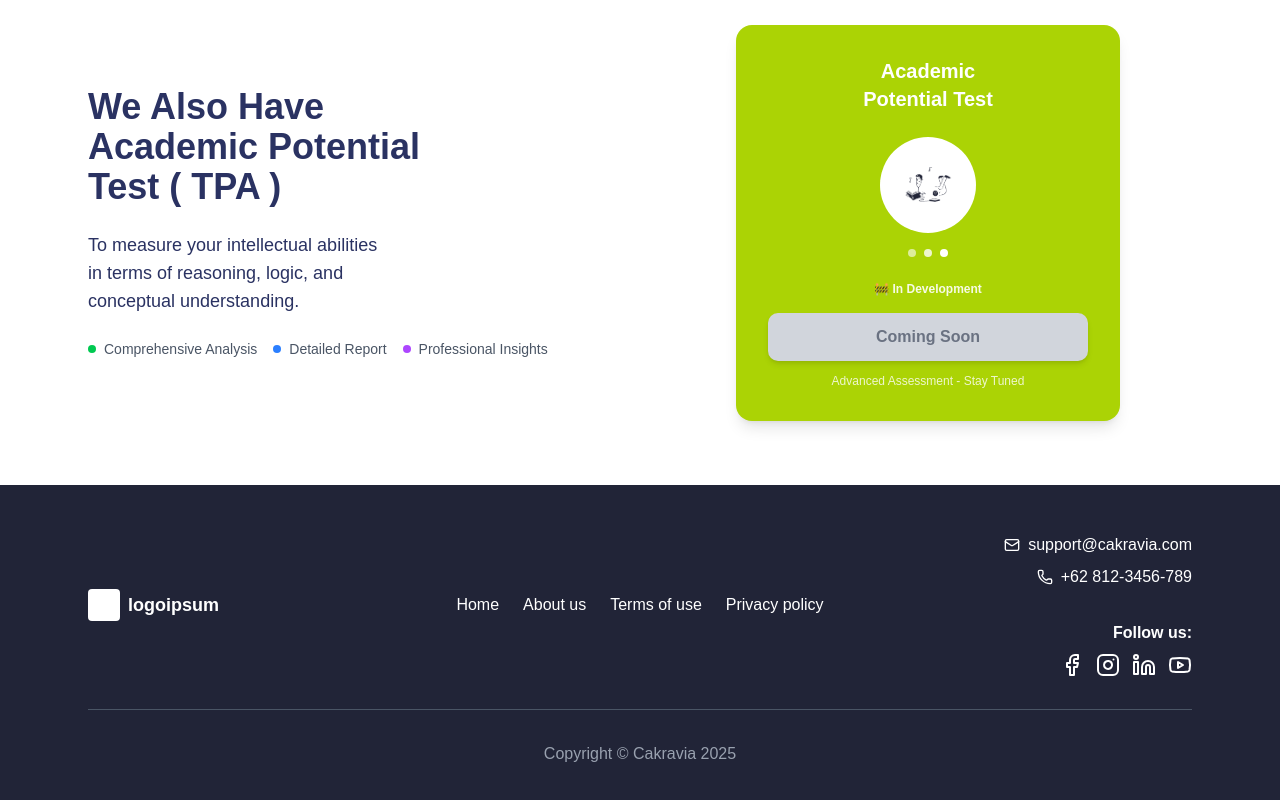
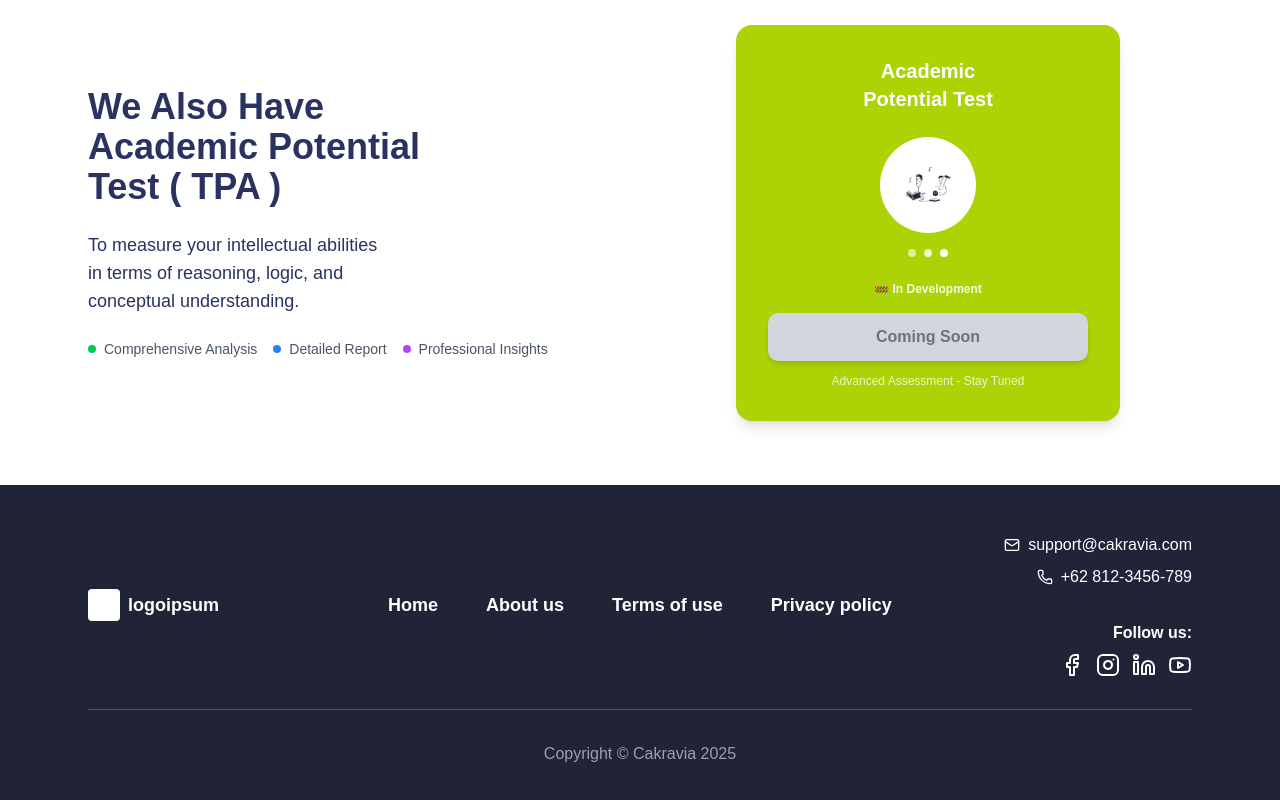
Before and after one commit to SMDV/cakravia-v0, a Next.js app: page / in a window 1280 px wide. Shown: the part 1601-2401 px from the top of the page. Built offline with nearby package versions, Linux system fonts and the light colour scheme.

Commit message:
Update Footer.tsx

```diff
--- a/src/components/Footer.tsx
+++ b/src/components/Footer.tsx
@@ -23,17 +23,17 @@ const Footer: React.FC<FooterProps> = ({ className = "" }) => {
 
           {/* Middle: Navigation Links (center aligned) */}
           <div className="flex justify-center lg:col-span-1 lg:items-center lg:h-full">
-            <nav className="flex flex-col sm:flex-row space-y-2 sm:space-y-0 sm:space-x-4 lg:space-x-6 text-center">
-              <Link href="/" className="text-white hover:text-gray-300 transition-colors whitespace-nowrap">
+            <nav className="flex flex-col sm:flex-row space-y-4 sm:space-y-0 sm:space-x-8 lg:space-x-12 text-center">
+              <Link href="/" className="text-white hover:text-gray-300 transition-colors whitespace-nowrap font-bold text-lg">
                 Home
               </Link>
-              <Link href="/about" className="text-white hover:text-gray-300 transition-colors whitespace-nowrap">
+              <Link href="/about" className="text-white hover:text-gray-300 transition-colors whitespace-nowrap font-bold text-lg">
                 About us
               </Link>
-              <Link href="#" className="text-white hover:text-gray-300 transition-colors whitespace-nowrap">
+              <Link href="#" className="text-white hover:text-gray-300 transition-colors whitespace-nowrap font-bold text-lg">
                 Terms of use
               </Link>
-              <Link href="#" className="text-white hover:text-gray-300 transition-colors whitespace-nowrap">
+              <Link href="#" className="text-white hover:text-gray-300 transition-colors whitespace-nowrap font-bold text-lg">
                 Privacy policy
               </Link>
             </nav>
```
